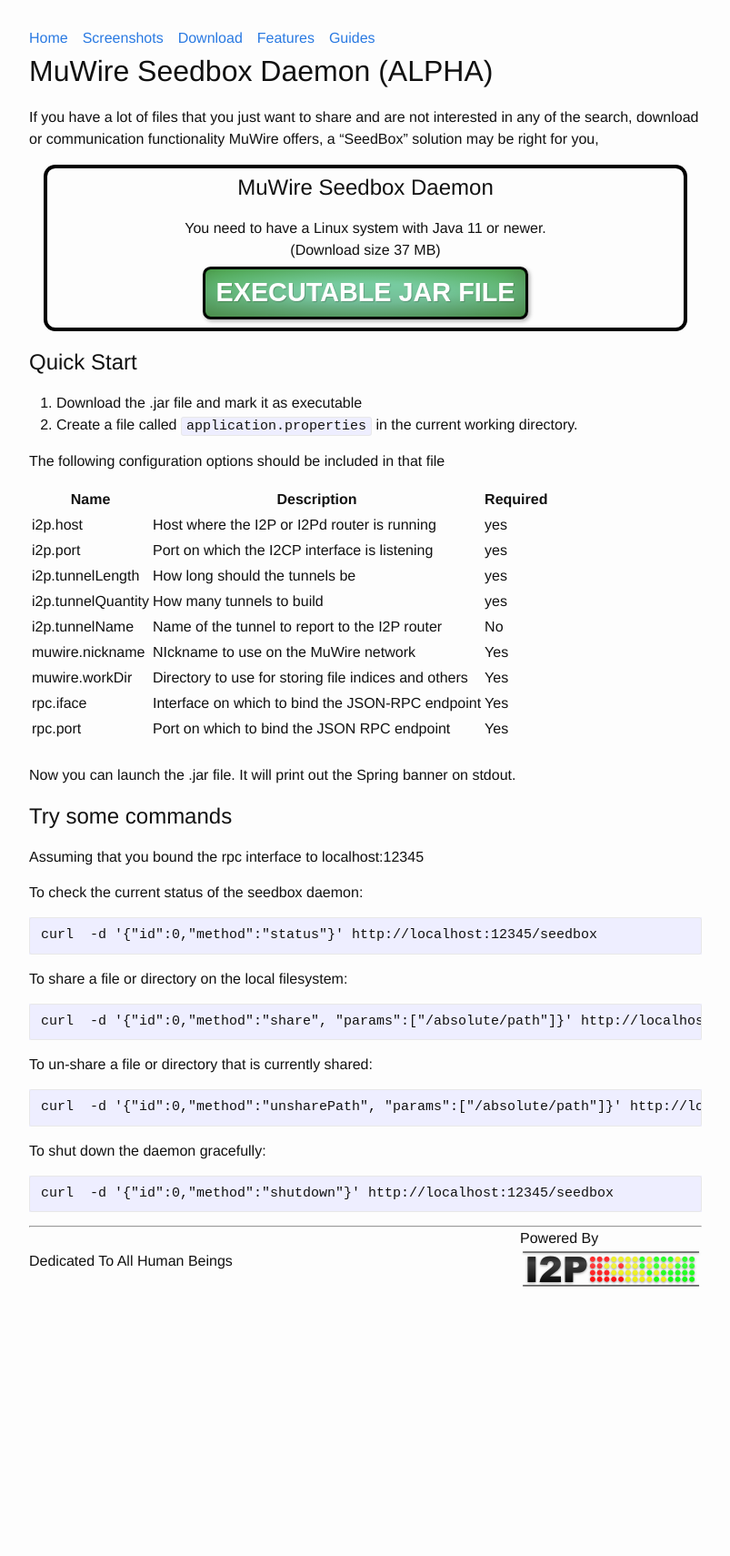
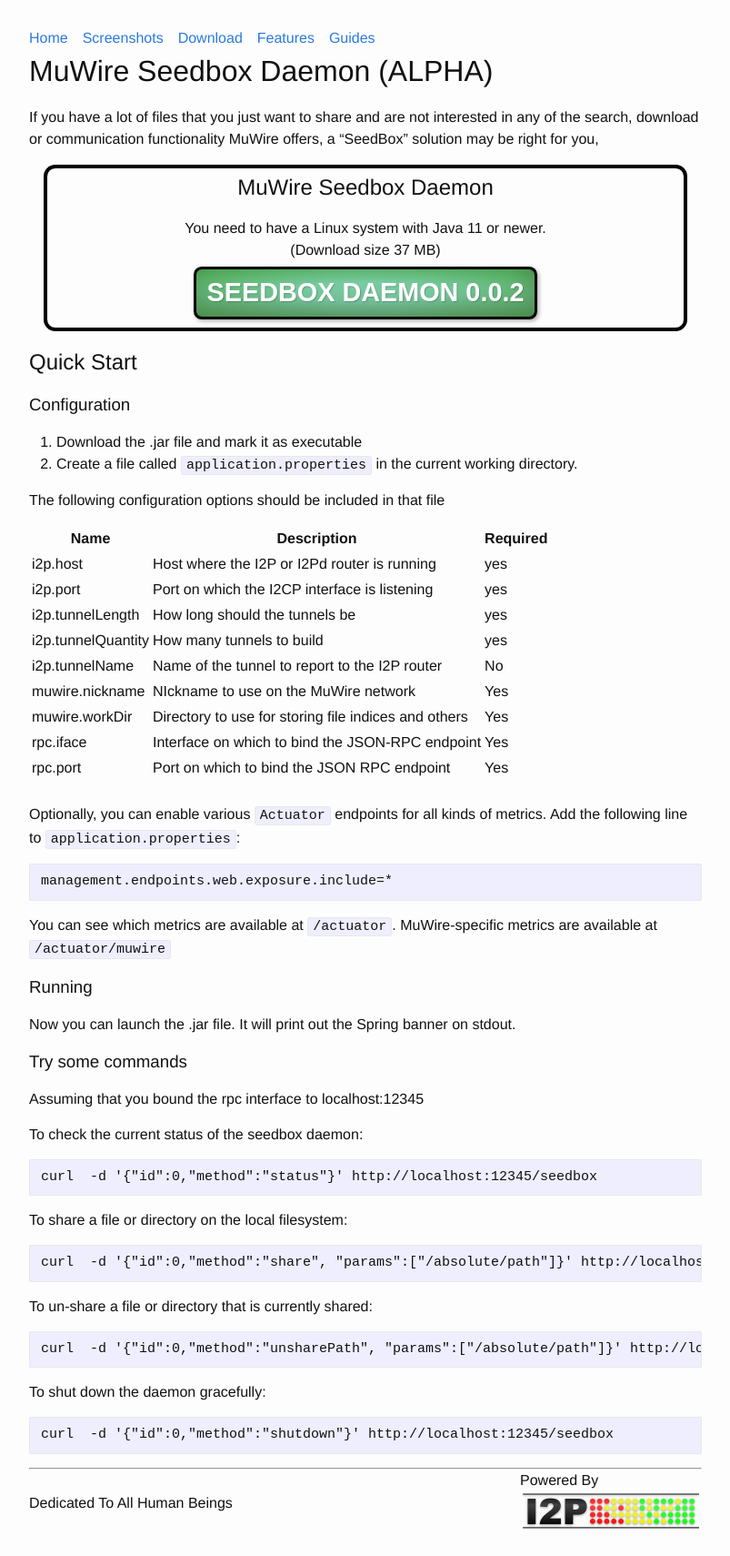
Before and after one commit to zlatinb/muwire-dot-i2p, a Jekyll site: the page built from seedbox.markdown, in a window 1280 px wide. Shown: the whole page at 91% size, without its empty margins (238-1041 px from the left). Built offline with Jekyll 4.4.1, drawn with Linux system fonts in a browser that asks for light colours; before the commit the page ends 1444 px from its top, so only the background shows below that.

Commit message:
up version and note actuator endpoint

````diff
--- a/seedbox.markdown
+++ b/seedbox.markdown
@@ -46,11 +46,14 @@ If you have a lot of files that you just want to share and are not interested in
 <h2>MuWire Seedbox Daemon</h2>
 You need to have a Linux system with Java 11 or newer.<br/>
 (Download size 37 MB)<br/>
-<a class="get-muwire" href="/downloads/muwire-seedbox-daemon-0.0.1.jar">Executable JAR file</a>
+<a class="get-muwire" href="/downloads/muwire-seedbox-daemon-0.0.2.jar">Seedbox Daemon 0.0.2</a>
 </div>
 </center>
 
 ## Quick Start
+
+### Configuration
+
 1. Download the .jar file and mark it as executable
 2. Create a file called `application.properties` in the current working directory.
 
@@ -68,11 +71,18 @@ The following configuration options should be included in that file
 |rpc.iface|Interface on which to bind the JSON-RPC endpoint|Yes|
 |rpc.port|Port on which to bind the JSON RPC endpoint|Yes|
 
+<br/>
+Optionally, you can enable various `Actuator` endpoints for all kinds of metrics. Add the following line to `application.properties`:
+```
+management.endpoints.web.exposure.include=*
+```
+You can see which metrics are available at `/actuator`.  MuWire-specific metrics are available at `/actuator/muwire`
 
-<br/>
+### Running
+
 Now you can launch the .jar file. It will print out the Spring banner on stdout.
 
-## Try some commands
+### Try some commands
 
 Assuming that you bound the rpc interface to localhost:12345
 
````
